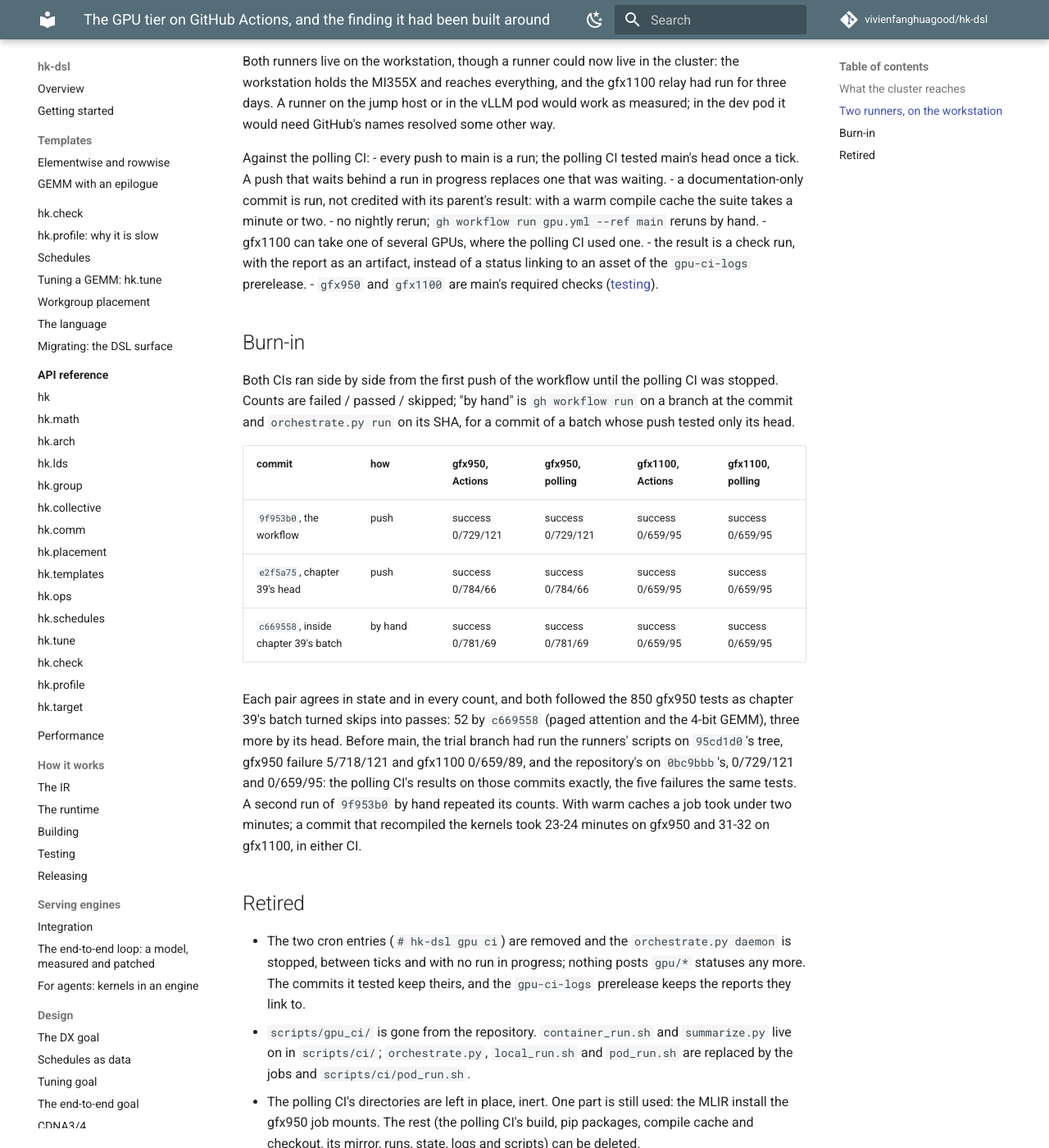
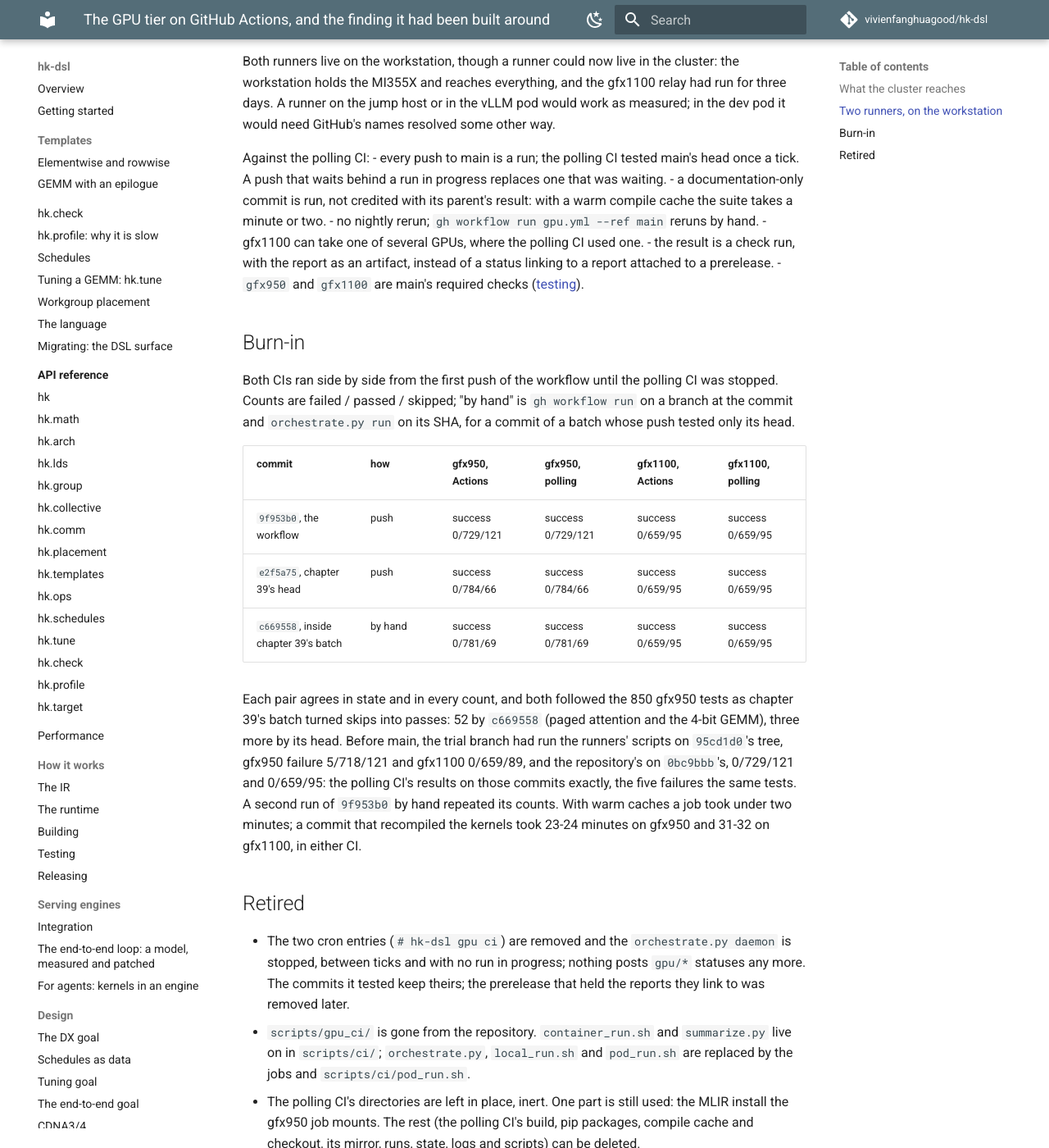
Before and after one commit to vivienfanghuagood/hk-dsl, an MkDocs documentation site: the page built from docs/history/40-gpu-ci-on-actions.md, in a window 1280 px wide and 1400 px high, scrolled down 1500 px. Shown: the whole window at 82% size. Built offline with MkDocs 1.6.1 and Material for MkDocs 9.7.7, drawn with Linux system fonts in a browser that asks for light colours; comment, search, counter and statistics services are not loaded.

Commit message:
Public hygiene follow-up: CDNA header notes, CHANGELOG process text, removed release links
The deferred part of #139, after the DSL surface stack landed:
- the CDNA header's two citations of an internal note now cite the litmus
  probe, and the temporary allowlist entry for them is gone;
- CHANGELOG keeps what the merge train, the GPU wait and the gfx1201 job do
  for users, without the schedule, the comment protocol, the bypass step or
  runner configuration; its links to a deleted design page and to a removed
  testing.md anchor are fixed;
- docs/testing.md and history chapter 40 no longer link to a prerelease that
  was removed;
- process wording in the DSL surface design page and an internal tool path
  in a runtime docstring are neutral, and a unit test's PCI address is made
  up.

No behaviour change.

Co-Authored-By: Claude <noreply@anthropic.com>

```diff
--- a/docs/history/40-gpu-ci-on-actions.md
+++ b/docs/history/40-gpu-ci-on-actions.md
@@ -73,7 +73,7 @@ Against the polling CI:
 - no nightly rerun; `gh workflow run gpu.yml --ref main` reruns by hand.
 - gfx1100 can take one of several GPUs, where the polling CI used one.
 - the result is a check run, with the report as an artifact, instead of a
-  status linking to an asset of the `gpu-ci-logs` prerelease.
+  status linking to a report attached to a prerelease.
 - `gfx950` and `gfx1100` are main's required checks
   ([testing](../testing.md#the-gpu-tier)).
 
@@ -106,8 +106,8 @@ either CI.
 - The two cron entries (`# hk-dsl gpu ci`) are removed and the
   `orchestrate.py daemon` is stopped, between ticks and with no run in
   progress; nothing posts `gpu/*` statuses any more. The commits it tested
-  keep theirs, and the `gpu-ci-logs` prerelease keeps the reports they
-  link to.
+  keep theirs; the prerelease that held the reports they link to was
+  removed later.
 - `scripts/gpu_ci/` is gone from the repository. `container_run.sh` and
   `summarize.py` live on in `scripts/ci/`; `orchestrate.py`, `local_run.sh`
   and `pod_run.sh` are replaced by the jobs and `scripts/ci/pod_run.sh`.
```
Also changed, not shown: CHANGELOG.md (+12 -22 lines), docs/design/dsl-surface.md (+3 -3 lines), docs/testing.md (+2 -3 lines), 4 other files.
